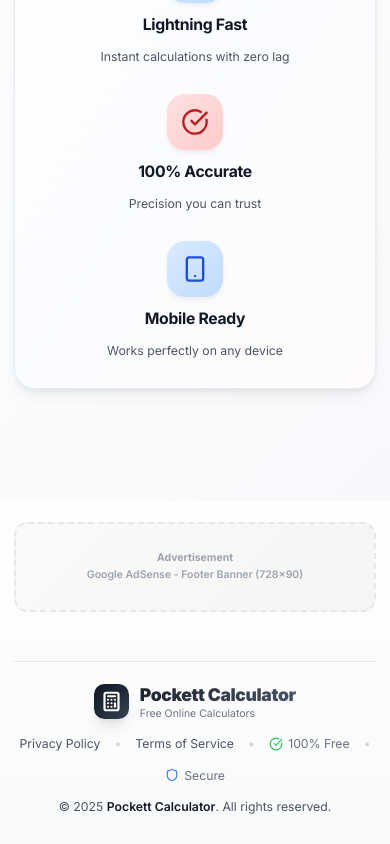
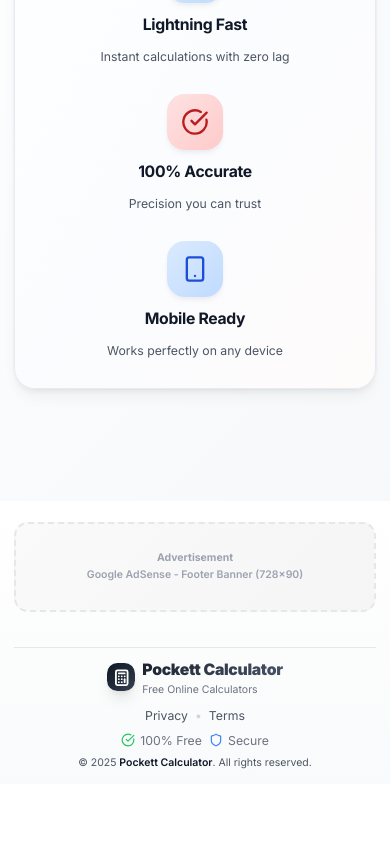
Before and after one commit to pockett-one/pockett-calculator, a Next.js app: page / in a window 390 px wide. Shown: the part 2010-2854 px from the top of the page. After the commit the page ends 2794 px from the top, so only its background shows below. Built offline with nearby package versions, Linux system fonts and the light colour scheme.

Commit message:
Refactor Footer component: Updated layout and styling for improved responsiveness and visual hierarchy. Adjusted brand and link sections for better alignment and spacing, enhancing overall user experience.

```diff
--- a/app/components/Footer.tsx
+++ b/app/components/Footer.tsx
@@ -16,42 +16,46 @@ export default function Footer() {
       </div>
 
       {/* Main Footer Content */}
-      <div className="max-w-7xl mx-auto px-4 sm:px-6 lg:px-8 py-8">
-        <div className="pt-6 border-t border-gray-200 space-y-4">
-          {/* Brand */}
-          <div className="flex items-center justify-center gap-3">
-            <div className="w-10 h-10 bg-gradient-to-br from-gray-900 via-gray-800 to-gray-700 rounded-xl flex items-center justify-center shadow-lg">
-              <Calculator className="w-6 h-6 text-white" strokeWidth={2.5} />
+      <div className="max-w-7xl mx-auto px-4 sm:px-6 lg:px-8 py-4">
+        <div className="pt-3 border-t border-gray-200">
+          <div className="flex flex-col sm:flex-row items-center justify-between gap-3">
+            {/* Left: Brand */}
+            <div className="flex items-center gap-2">
+              <div className="w-8 h-8 bg-gradient-to-br from-gray-900 via-gray-800 to-gray-700 rounded-xl flex items-center justify-center shadow-lg">
+                <Calculator className="w-5 h-5 text-white" strokeWidth={2.5} />
               </div>
               <div>
-              <h3 className="text-xl font-black gradient-text">Pockett Calculator</h3>
+                <h3 className="text-lg font-black gradient-text">Pockett Calculator</h3>
                 <p className="text-xs text-gray-500">Free Online Calculators</p>
               </div>
             </div>
 
-          {/* Links */}
-          <div className="flex flex-wrap items-center justify-center gap-4 text-sm">
+            {/* Right: Links and Badges */}
+            <div className="flex flex-col sm:flex-row items-center gap-2 sm:gap-3">
+              <div className="flex items-center gap-2 text-sm">
                 <Link href="/privacy" className="text-gray-600 hover:text-gray-900 transition-colors">
-              Privacy Policy
+                  Privacy
                 </Link>
                 <span className="text-gray-300">•</span>
                 <Link href="/terms" className="text-gray-600 hover:text-gray-900 transition-colors">
-              Terms of Service
+                  Terms
                 </Link>
-            <span className="text-gray-300">•</span>
+              </div>
+              <div className="flex items-center gap-2 text-sm">
                 <span className="flex items-center gap-1.5 text-gray-500">
                   <CheckCircle className="w-4 h-4 text-green-500" />
                   100% Free
                 </span>
-            <span className="text-gray-300">•</span>
                 <span className="flex items-center gap-1.5 text-gray-500">
                   <Shield className="w-4 h-4 text-blue-500" />
                   Secure
                 </span>
               </div>
+            </div>
+          </div>
 
           {/* Copyright */}
-          <p className="text-sm text-gray-600 text-center">
+          <p className="text-xs text-gray-600 text-center sm:text-right mt-2">
             © 2025 <span className="font-semibold text-gray-900">Pockett Calculator</span>. All rights reserved.
           </p>
         </div>
```
Lines whose indentation alone changed are shown as unchanged.
